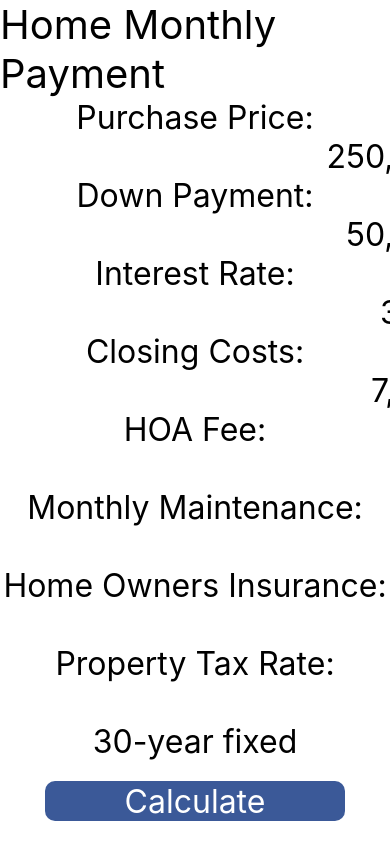
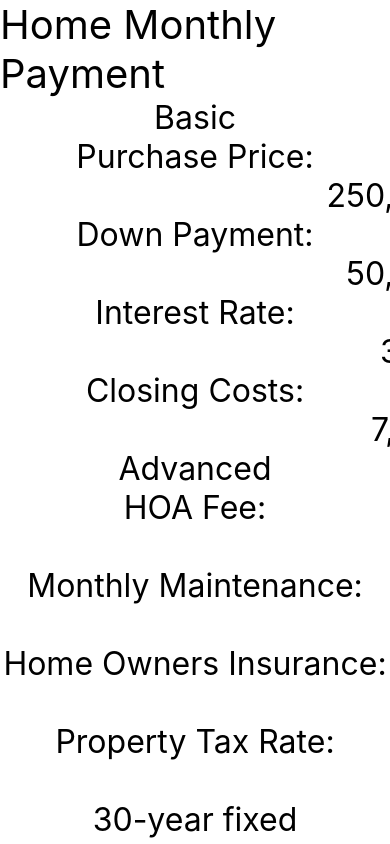
Before and after one commit to treyvis/koti-calc-lite, a React Native app: screen / in a window 390 px wide. Built offline with nearby package versions, Linux system fonts and the light colour scheme; what financejs would draw is missing.

Commit message:
Breaking down into sections

```diff
--- a/App.js
+++ b/App.js
@@ -94,6 +94,7 @@ export default class App extends React.Component {
       <ScrollView>
       <View style={styles.container}>
         <Text style={styles.header}>Home Monthly Payment</Text>
+        <Text style={styles.formInput}>Basic</Text>
         <Text style={styles.formInput}>Purchase Price:</Text>
         <View style={styles.curencyContainer}>
           <Text style={styles.formInput}>$</Text>
@@ -141,6 +142,7 @@ export default class App extends React.Component {
             value={this.state.closingCosts}
             onChangeText={text => this.setState({closingCosts: this.cleanNum(text)})}/>
         </View>
+        <Text style={styles.formInput}>Advanced</Text>
         <Text style={styles.formInput}>HOA Fee:</Text>
         <View style={styles.curencyContainer}>
           <Text style={styles.formInput}>$</Text>
@@ -195,6 +197,7 @@ export default class App extends React.Component {
            </Text>
           </View>
         </TouchableWithoutFeedback>
+        <Text style={styles.formInput}>Calculations</Text>
         <View style={{
           alignItems: 'center',
         }}>
```
